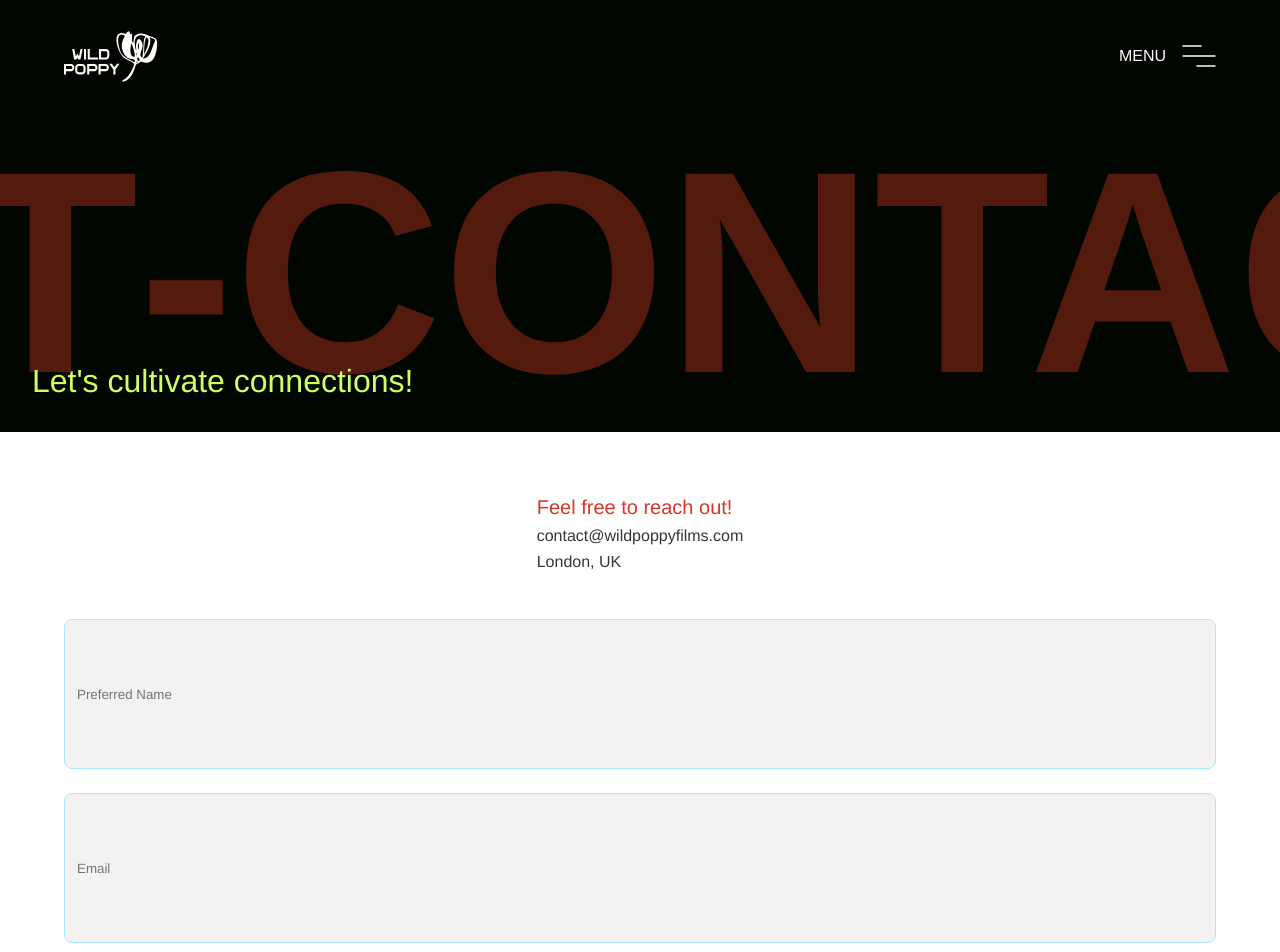
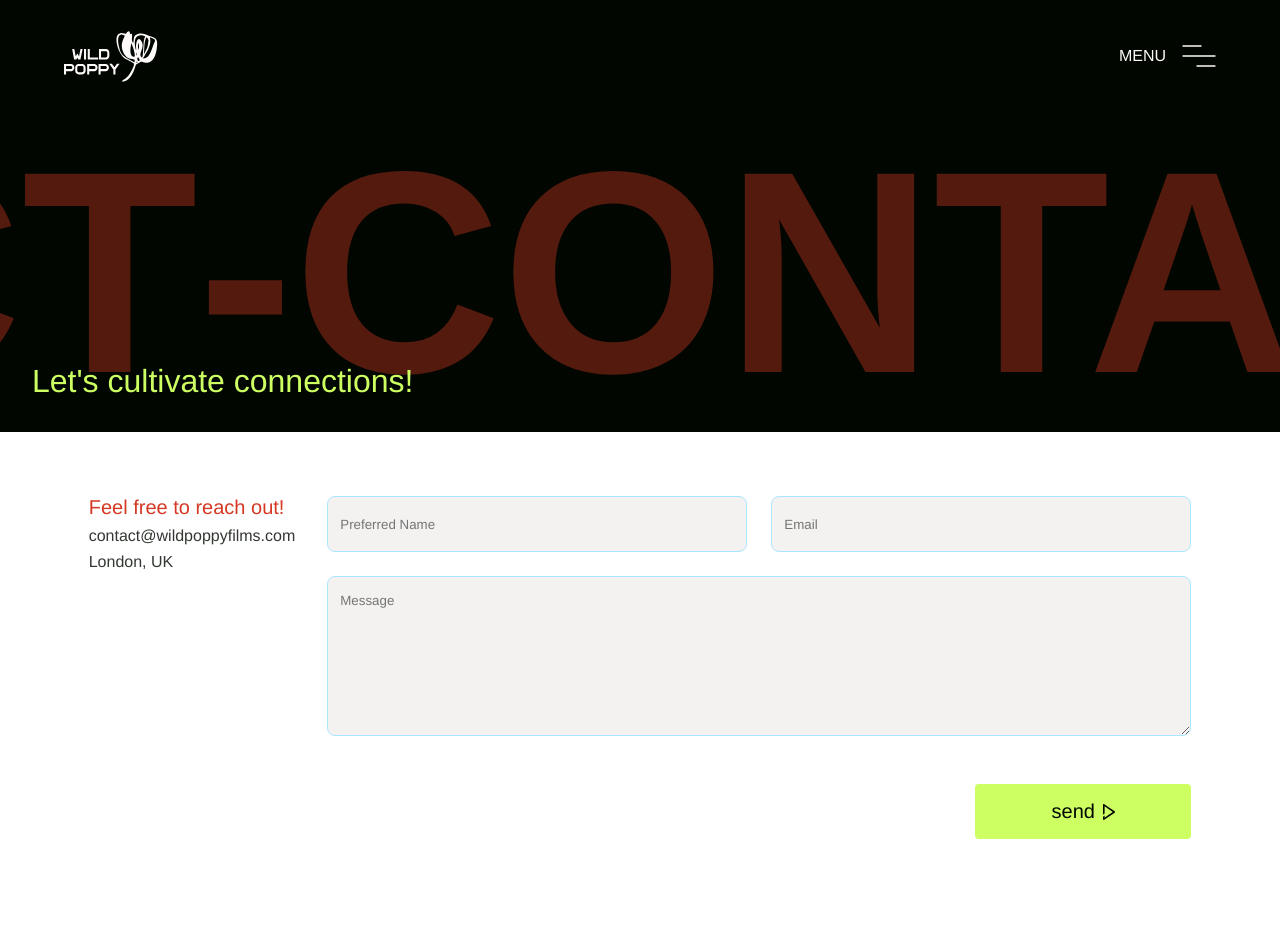
Before and after one commit to Septy2000/Wild-Poppy-Films-Website, a Next.js app in the folder wild-poppy-films-website/: page /contact-us in a window 1280 px wide. Shown: the top 952 px of the page. Built offline with nearby package versions, Linux system fonts and the light colour scheme.

Commit message:
Contact us page is finished design-wise,need to add form checking and implement email sending ad form validation

```diff
--- a/wild-poppy-films-website/package.json
+++ b/wild-poppy-films-website/package.json
@@ -9,6 +9,7 @@
     "lint": "next lint"
   },
   "dependencies": {
+    "@emailjs/browser": "^4.4.1",
     "@svgr/webpack": "^8.1.0",
     "next": "^14.2.4",
     "react": "^18",
--- a/wild-poppy-films-website/src/_types/components.ts
+++ b/wild-poppy-films-website/src/_types/components.ts
@@ -26,11 +26,12 @@ export interface PaginationControlProps {
 
 export interface ButtonProps {
     label: string;
-    onClick: () => void;
+    onClick?: () => void;
 }
 
 export interface PrimaryButtonProps extends ButtonProps {
     variant?: PrimaryButtonColorVariant;
+    type?: "button" | "submit" | "reset";
 }
 
 export interface SecondaryButtonProps extends ButtonProps {
--- a/wild-poppy-films-website/src/components/AnimationWrappers/AnimationWrappers.styled.tsx
+++ b/wild-poppy-films-website/src/components/AnimationWrappers/AnimationWrappers.styled.tsx
@@ -2,11 +2,6 @@
 import styled from "styled-components";
 import { generateSlideAnimation } from "@/utils/animationUtils";
 import { ScrollIntoViewAnimationProps } from "@/_types/styledComponents";
-
-export const AnimationWrapper = styled.div<ScrollIntoViewAnimationProps>`
-    opacity: 0;
-    ${({ $inView, $animationDelay }) => $inView && generateSlideAnimation("Y", 1, $animationDelay)}
-`;
 
 export const ScrollIntoViewAnimationWrapper = styled.div<ScrollIntoViewAnimationProps>`
     opacity: 0;
--- a/wild-poppy-films-website/src/components/Buttons/PrimaryButton/PrimaryButton.styled.tsx
+++ b/wild-poppy-films-website/src/components/Buttons/PrimaryButton/PrimaryButton.styled.tsx
@@ -2,7 +2,7 @@ import styled from "styled-components";
 import RightArrowIcon from "@/icons/navigation/right-fwd-icon.svg";
 import { PrimaryButtonColorVariant } from "@/_types/styledComponents";
 
-export const Container = styled.div`
+export const Container = styled.button`
     all: unset;
 
     display: flex;
--- a/wild-poppy-films-website/src/components/Buttons/PrimaryButton/PrimaryButton.tsx
+++ b/wild-poppy-films-website/src/components/Buttons/PrimaryButton/PrimaryButton.tsx
@@ -1,9 +1,14 @@
 import { PrimaryButtonProps } from "@/_types/components";
 import * as Styled from "./PrimaryButton.styled";
 
-export default function PrimaryButton({ label, onClick, variant = "red" }: PrimaryButtonProps) {
+export default function PrimaryButton({
+    label,
+    onClick = () => {},
+    variant = "red",
+    type = "button",
+}: PrimaryButtonProps) {
     return (
-        <Styled.Container onClick={onClick}>
+        <Styled.Container onClick={onClick} type={type}>
             <Styled.Text $variant={variant}>{label}</Styled.Text>
             <Styled.StyledRightArrowIcon $variant={variant} />
         </Styled.Container>
--- a/wild-poppy-films-website/src/components/pages/ContactUsPage/ContactUsPage.styled.tsx
+++ b/wild-poppy-films-website/src/components/pages/ContactUsPage/ContactUsPage.styled.tsx
@@ -25,6 +25,21 @@ export const Container = styled.div`
 
     @media (min-width: ${({ theme }) => theme.screen.desktop}) {
         padding: 4rem 4rem 8rem 4rem;
+        flex-direction: row;
+        align-items: flex-start;
+        gap: 2rem;
+    }
+`;
+
+export const SubmitButtonContainer = styled.div`
+    margin-top: 1.5rem;
+    display: flex;
+    align-items: center;
+    justify-content: flex-start;
+    width: 100%;
+
+    @media (min-width: ${({ theme }) => theme.screen.desktop}) {
+        justify-content: flex-end;
     }
 `;
 
@@ -34,15 +49,49 @@ export const PageInfo = styled.div`
     gap: 0.5rem;
     align-items: flex-start;
     justify-content: center;
-    margin-bottom: 3rem;
+`;
+
+export const FormContainer = styled.div`
+    display: flex;
+    flex-direction: column;
+    align-items: center;
+    justify-content: center;
+    width: 100%;
+    max-width: 54rem;
 `;
 
 export const FormGridContainer = styled.form`
-    display: grid;
+    display: flex;
+    flex-direction: column;
+    align-items: center;
+    justify-content: flex-start;
     gap: 1.5rem;
     width: 100%;
     grid-template-columns: 1fr;
-    grid-template-rows: repeat(3, 1fr);
+`;
+
+export const NameEmailContainer = styled.div`
+    width: 100%;
+    display: flex;
+    flex-direction: column;
+    gap: 1.5rem;
+    align-items: center;
+    justify-content: center;
+
+    @media (min-width: ${({ theme }) => theme.screen.desktop}) {
+        flex-direction: row;
+    }
+`;
+
+export const Divider = styled.div`
+    width: 100%;
+    height: 2px;
+    background: ${({ theme }) => theme.colors.secondary_shaded.celadon_blue_light_1};
+    margin: 1.5rem 0;
+
+    @media (min-width: ${({ theme }) => theme.screen.desktop}) {
+        display: none;
+    }
 `;
 
 export const Title = styled.p`
@@ -61,6 +110,9 @@ export const InputBox = styled.input`
     border-radius: 0.5rem;
     border: 1px solid ${({ theme }) => theme.colors.secondary.celadon_blue_light_1};
     background: ${({ theme }) => theme.colors.neutral_shaded.neutral_2};
+    height: 3.5rem;
+    width: 100%;
+    max-width: 54rem;
 
     &:hover {
         background: ${({ theme }) => theme.colors.neutral_shaded.neutral_3};
@@ -71,10 +123,34 @@ export const InputBox = styled.input`
     }
 `;
 
+export const NameInputBox = styled(InputBox)``;
+
+export const EmailInputBox = styled(InputBox)``;
+
 export const TextArea = styled.textarea`
     padding: 1rem 0.75rem;
     border-radius: 0.5rem;
     border: 1px solid ${({ theme }) => theme.colors.secondary.celadon_blue_light_1};
     background: ${({ theme }) => theme.colors.neutral_shaded.neutral_2};
-    height: 150px; /* Adjust the height as needed */
+    height: 10rem;
+    min-width: 100%;
+    max-width: 100%;
+
+    resize: vertical;
+    grid-row: 2 / span 2;
+
+    @media (min-width: ${({ theme }) => theme.screen.desktop}) {
+        width: 100%;
+        max-width: 108rem;
+    }
+
+    &:hover {
+        background: ${({ theme }) => theme.colors.neutral_shaded.neutral_3};
+    }
+
+    &:focus {
+        background: ${({ theme }) => theme.colors.secondary_shaded.celadon_blue_light_1};
+    }
 `;
+
+export const MessageTextBox = styled(TextArea)``;
--- a/wild-poppy-films-website/src/components/pages/ContactUsPage/ContactUsPage.tsx
+++ b/wild-poppy-films-website/src/components/pages/ContactUsPage/ContactUsPage.tsx
@@ -3,17 +3,20 @@ import React, { useState } from "react";
 import TitleBuffer from "@/components/TitleBuffer/TitleBuffer";
 import * as Styled from "./ContactUsPage.styled";
 import PrimaryButton from "@/components/Buttons/PrimaryButton/PrimaryButton";
+import emailjs from "@emailjs/browser";
 
 export default function ContactUsPage() {
     const [preferredName, setPreferredName] = useState("");
     const [email, setEmail] = useState("");
     const [message, setMessage] = useState("");
 
-    const handleSubmit = (e: React.FormEvent) => {
+    function handleSubmit(e: React.FormEvent) {
         e.preventDefault();
-        // Handle form submission logic here
-        console.log({ preferredName, email, message });
-    };
+
+        console.log("preferredName: ", preferredName);
+        console.log("email: ", email);
+        console.log("message: ", message);
+    }
 
     return (
         <Styled.PageWrapper>
@@ -24,28 +27,37 @@ export default function ContactUsPage() {
                     <Styled.Text>contact@wildpoppyfilms.com</Styled.Text>
                     <Styled.Text>London, UK</Styled.Text>
                 </Styled.PageInfo>
+                <Styled.Divider />
+                <Styled.FormContainer>
                     <Styled.FormGridContainer onSubmit={handleSubmit}>
-                    <Styled.InputBox
+                        <Styled.NameEmailContainer>
+                            <Styled.NameInputBox
                                 type="text"
                                 placeholder="Preferred Name"
                                 value={preferredName}
                                 onChange={(e) => setPreferredName(e.target.value)}
+                                required
                             />
-                    <Styled.InputBox
+                            <Styled.EmailInputBox
                                 type="email"
                                 placeholder="Email"
                                 value={email}
                                 onChange={(e) => setEmail(e.target.value)}
                                 required
                             />
-                    <Styled.TextArea
+                        </Styled.NameEmailContainer>
+
+                        <Styled.MessageTextBox
                             placeholder="Message"
                             value={message}
                             onChange={(e) => setMessage(e.target.value)}
                             required
                         />
-                    <PrimaryButton label="send" onClick={() => {}}></PrimaryButton>
+                        <Styled.SubmitButtonContainer>
+                            <PrimaryButton label="send" type="submit"></PrimaryButton>
+                        </Styled.SubmitButtonContainer>
                     </Styled.FormGridContainer>
+                </Styled.FormContainer>
             </Styled.Container>
         </Styled.PageWrapper>
     );
```
Also changed, not shown: 1 other file (tests, documents, lock files or other folders). Lines whose indentation alone changed are shown as unchanged.
